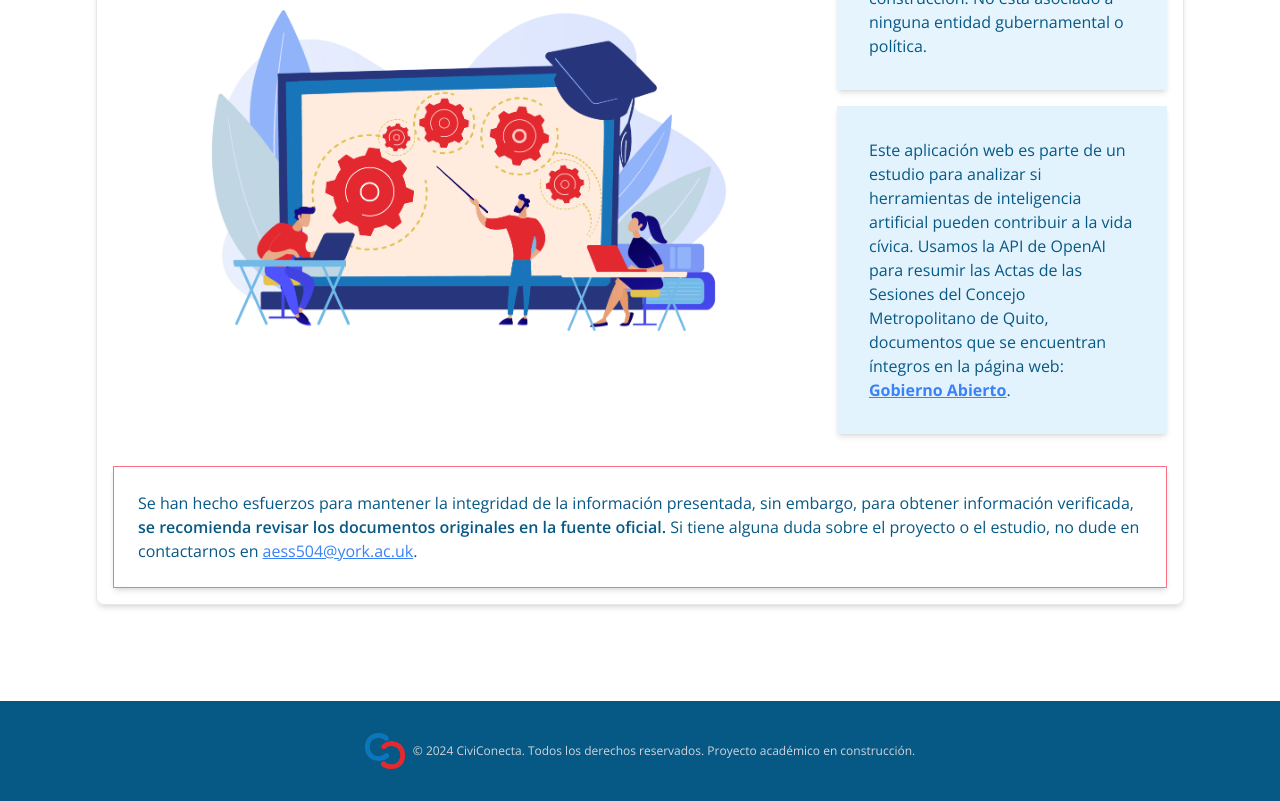
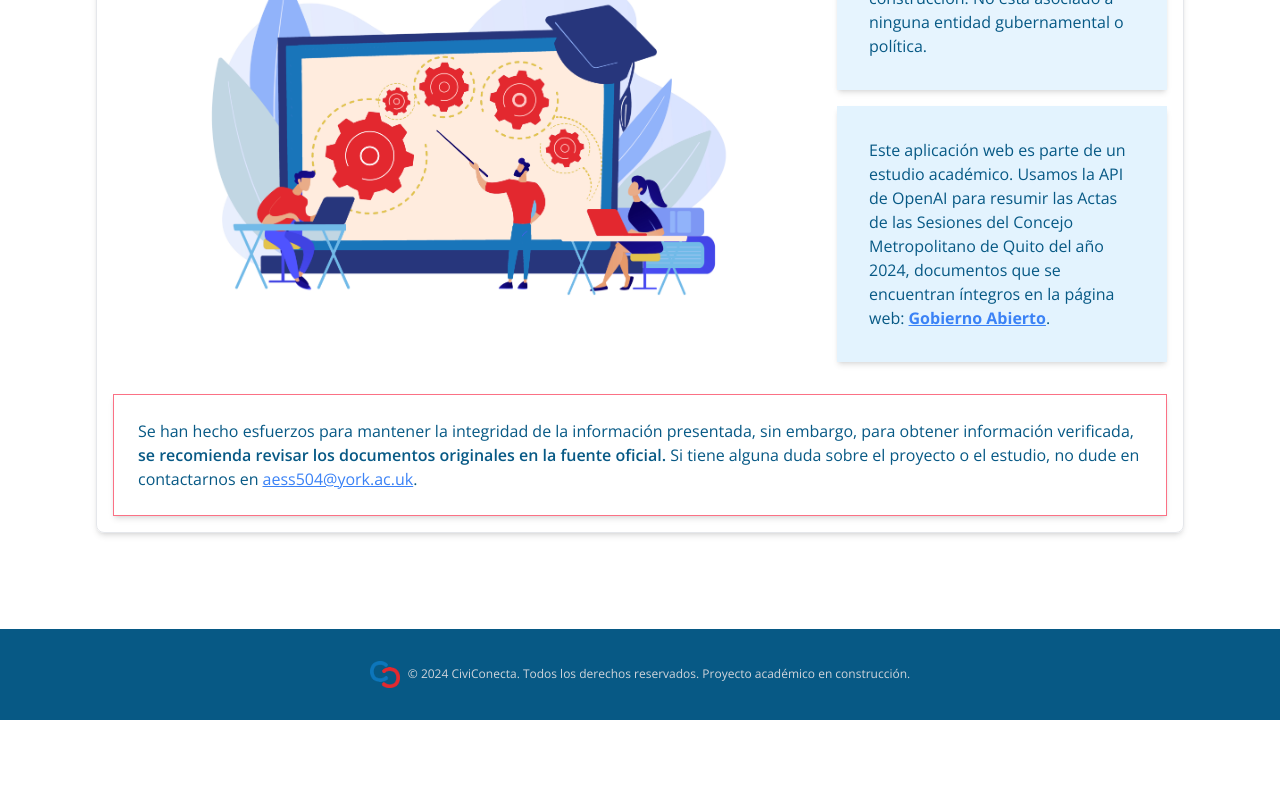
Before and after one commit to hermstefanny/cv-tech-app-fe, a Next.js app: page /acerca_de in a window 1280 px wide. Shown: the part 400-1201 px from the top of the page. After the commit the page ends 1120 px from the top, so only its background shows below. Built offline with nearby package versions, Linux system fonts and the light colour scheme.

Commit message:
Refactor styling and text in acerca_de/page.tsx, leer_resumen/page.tsx, resumenes/page.tsx, and footer.tsx

```diff
--- a/src/app/acerca_de/page.tsx
+++ b/src/app/acerca_de/page.tsx
@@ -30,11 +30,12 @@ export default async function Home() {
                 CiviConecta es un  <strong className="font-semibold"> proyecto ciudadano y académico </strong> en construcción.
                 No está asociado a ninguna entidad gubernamental o política.
               </p>
-             </div>
+            </div>
+
             <div className="text-sky-800 text-xs md:text-sm lg:text-base  bg-sky-100/90 p-4 md:p-6 lg:p-8  leading-relaxed shadow-md">
               <p>
-                Este aplicación web es parte de un estudio para analizar si herramientas de inteligencia artificial pueden contribuir a la vida cívica.
-                Usamos la API de OpenAI para resumir las Actas de las Sesiones del Concejo Metropolitano de Quito,
+              Este aplicación web es parte de un estudio académico.
+                Usamos la API de OpenAI para resumir las Actas de las Sesiones del Concejo Metropolitano de Quito del año 2024,
                 documentos que se encuentran íntegros en la página web: <a href="https://gobiernoabierto.quito.gob.ec/sesiones-concejo" target="_blank" rel="noopener noreferrer" className="text-blue-500 hover:text-blue-700 underline"><b>Gobierno Abierto</b></a>.
               </p>
             </div>
--- a/src/app/resumenes/leer_resumen/page.tsx
+++ b/src/app/resumenes/leer_resumen/page.tsx
@@ -55,7 +55,7 @@ function SummaryPage() {
             <div>
               <p className="text-sm text-gray-600 border border-rose-400 leading-relaxed shadow-md mt-2 p-2">
                 <strong>Nota:</strong> Este resumen fue generado con una herramienta de Inteligencia Artificial.
-                Aunque se ha procurado mantener la exactitud de la , se recomienda revisar el documento original para mayor precisión.
+                Aunque se ha procurado mantener la exactitud de la información, se recomienda revisar el documento original para mayor precisión.
               </p>
             </div>
           </div>
--- a/src/app/resumenes/page.tsx
+++ b/src/app/resumenes/page.tsx
@@ -49,8 +49,8 @@ export default function Page() {
   }, []);
   return (
     <div>
-      <h1 className="text-sky-600 text-5xl lg:text-6xl text-center mb-4">
-        Resúmenes por mes
+      <h1 className="text-sky-600 text-2xl sm:text-sm  lg:text-4xl text-center mb-4">
+        Sesiones del Concejo Metropolitano del año del 2024
       </h1>
       {/* Pass the grouped summaries to the Accordion component */}
       <Accordion summariesByMonth={groupedSummaries} />
--- a/src/components/Acordion.tsx
+++ b/src/components/Acordion.tsx
@@ -42,21 +42,21 @@ export default function Accordion({ summariesByMonth }: AccordionProps) {
     <div key="test" className="grid grid-cols-1 sm:grid-cols-2 md:grid-cols-3 gap-4 p-4">
       {monthOrder.map((month) => (
         summariesByMonth[month] && (
-          <div key={month} className="flex flex-col col-span-1 aspect-w-1  w-full sm:w-52 flex-grow">
+          <div key={month} className="flex flex-col  aspect-w-1  w-full sm:w-52 flex-grow">
             {/* Button for each month */}
             <button
               onClick={() => toggleAccordion(month)}
-              className={`w-full border rounded p-1 text-white mb-2 ${openMonth === month ? "bg-sky-800" : "bg-sky-600  hover:bg-sky-700 transition shadow-inner"
+              className={`w-full border rounded p-2  text-white mb-2 ${openMonth === month ? "bg-sky-800" : "bg-sky-600  hover:bg-sky-700 transition shadow-inner"
                 }`}
             >
               {month}
             </button>
             {/* Accordion content that expands below the button */}
             {openMonth === month && (
-              <div className="w-full p-2 overflow-hidden border leading-relaxed mt-0 shadow-md">
+              <div className="w-full p-2 flex flex-col gap-2 border leading-relaxed mt-0 shadow-md">
                 {summariesByMonth[month].map((summary) => (
                   <div key={summary.id}>
-                    <button className="text-center text-base p-1 bg-sky-200 border rounded-md text-sky-800 hover:bg-blue-300 transition shadow-lg">
+                    <button className="min-w-full min-h-full text-center text-base p-1  bg-sky-200 border rounded-md text-sky-800 hover:bg-blue-300 transition shadow-lg">
                       <Link href={`/resumenes/leer_resumen?id=${summary.id}`}>
                         <p className = "text text-sm"><strong >{summary.act_name}: </strong> </p>
                         <p className = "text text-sm">{new Date(summary.date).toLocaleDateString('es-ES', { day: 'numeric', month: 'long', year: 'numeric' })}</p>
--- a/src/components/footer.tsx
+++ b/src/components/footer.tsx
@@ -8,7 +8,7 @@ export default function Footer() {
 
           {/* Credits and Legal Information */}
           <p className="flex items-center space-x-2">
-          <Image src={LogoImg} alt="CiviConecta Logo" width={40} height={40} />
+          <Image src={LogoImg} alt="CiviConecta Logo" width={30} height={30} />
           <span className="text-xs text-gray-300"> © 2024 CiviConecta. Todos los derechos reservados. Proyecto académico en construcción.</span>
 
           </p>
```
